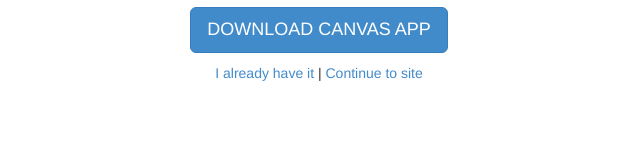
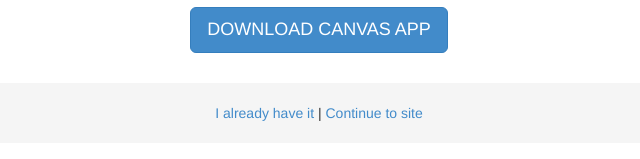
Before and after one commit to ongerit/mobile-canvas, a plain HTML site: page ios.html in a window 1280 px wide. Shown: the part 557-716 px from the top of the page, without its empty margins (321-961 px from the left). Drawn offline with Linux system fonts and the light colour scheme.

Commit message:
udated ios file and gitignore

```diff
--- a/ios.html
+++ b/ios.html
@@ -11,6 +11,7 @@
     <!-- Add custom CSS here -->
     <style>
 	body {margin-top: 10px;}
+    #footer {background-color: #F5F5F5;height: 60px;margin: 20px 0;padding: 20px 0;}
 	</style>
 
   </head>
```
Also changed, not shown: 1 other file.
